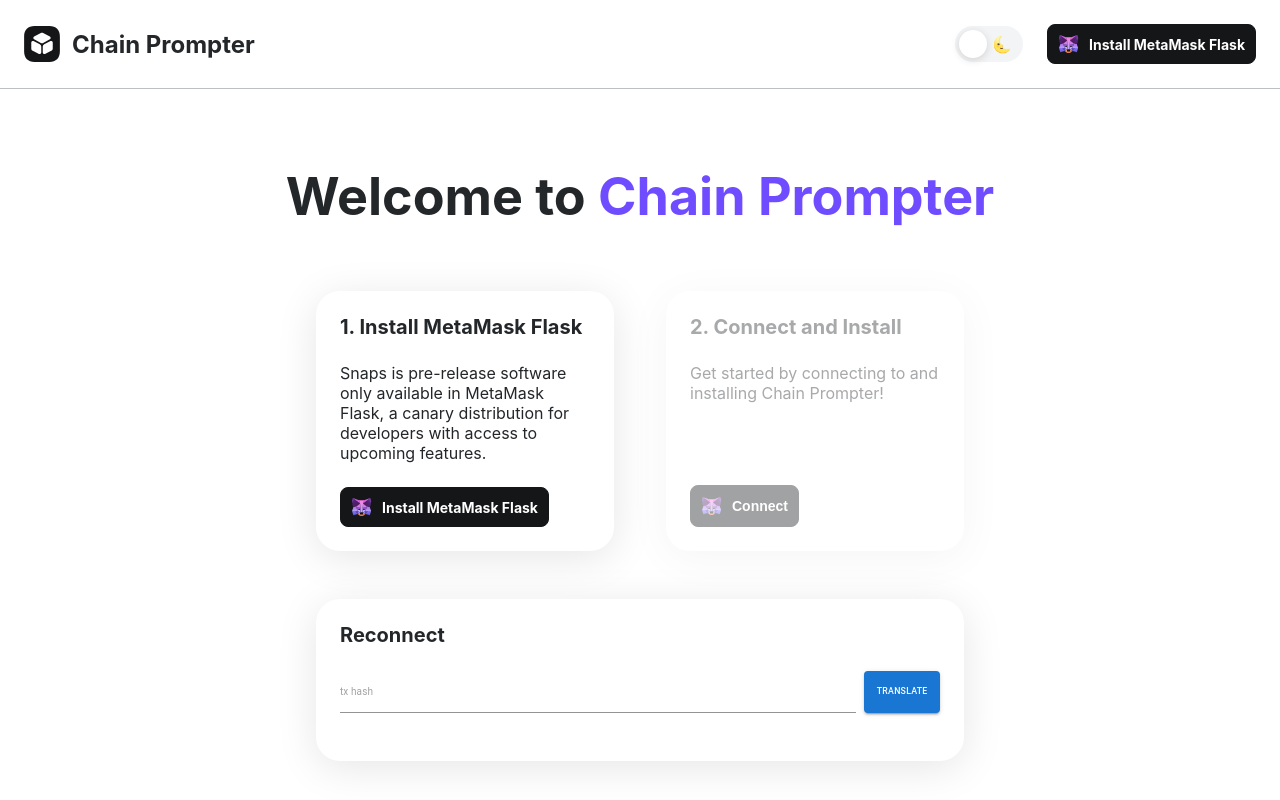
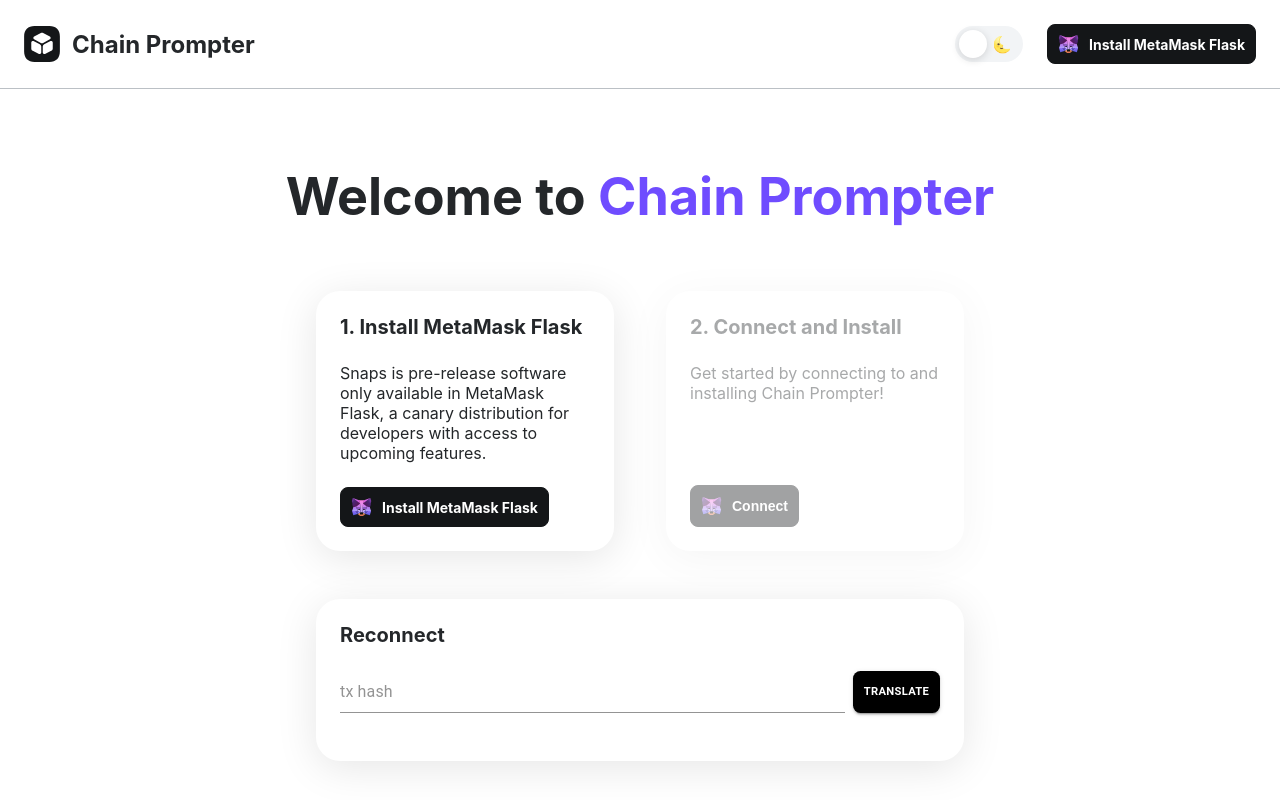
Before and after one commit to EvgenyNasretdinov/chain-prompter-snap, a React (Create React App) app in the folder packages/site/: page / in a window 1280 px wide. Shown: the top 800 px of the page. Built offline with nearby package versions, Linux system fonts and the light colour scheme.

Commit message:
fix: button style

```diff
--- a/packages/site/src/components/Home.tsx
+++ b/packages/site/src/components/Home.tsx
@@ -5,6 +5,7 @@
 import {
   connectSnap,
   getSnap,
+  getThemePreference,
   shouldDisplayReconnectButton,
 } from '../utils';
 import {
@@ -51,24 +52,6 @@
   margin-top: 1.5rem;
 `;
 
-const Notice = styled.div`
-  background-color: ${({ theme }) => theme.colors.background.alternative};
-  color: ${({ theme }) => theme.colors.text.alternative};
-  border-radius: ${({ theme }) => theme.radii.default};
-  padding: 2.4rem;
-  margin-top: 2.4rem;
-  max-width: 60rem;
-  width: 100%;
-
-  & > * {
-    margin: 0;
-  }
-  ${({ theme }) => theme.mediaQueries.small} {
-    margin-top: 1.2rem;
-    padding: 1.6rem;
-  }
-`;
-
 const ErrorMessage = styled.div`
   background-color: ${({ theme }) => theme.colors.error.muted};
   border: 1px solid ${({ theme }) => theme.colors.error.default};
@@ -89,7 +72,7 @@
 
 export const Home = () => {
   const [state, dispatch] = useContext(MetaMaskContext);
-
+  const darkMode = getThemePreference()
   const handleConnectClick = async () => {
     try {
       await connectSnap();
@@ -160,8 +143,21 @@
           fullWidth
         >
           <Stack direction='row' justifyContent='space-between' spacing={1}>
-            <Input fullWidth type='text' placeholder='tx hash' />
-            <Button variant='contained' onClick={() => console.log('API')}>Translate</Button>
+            <Input sx={{ color: darkMode ? '#fff' : '#000', fontSize: '1em' }} fullWidth type='text' placeholder='tx hash' />
+            <Button
+              variant='contained'
+              onClick={() => console.log('API')}
+              sx={{
+                color: darkMode ? '#000' : '#fff',
+                background: darkMode ? '#fff' : '#000',
+                fontSize: '0.7em',
+                fontWeight: '600',
+                borderRadius: '0.75rem',
+                ':hover': {
+                  background: 'transparent'
+                },
+              }}
+            >Translate</Button>
           </Stack>
         </Card>
       </CardContainer>
```
